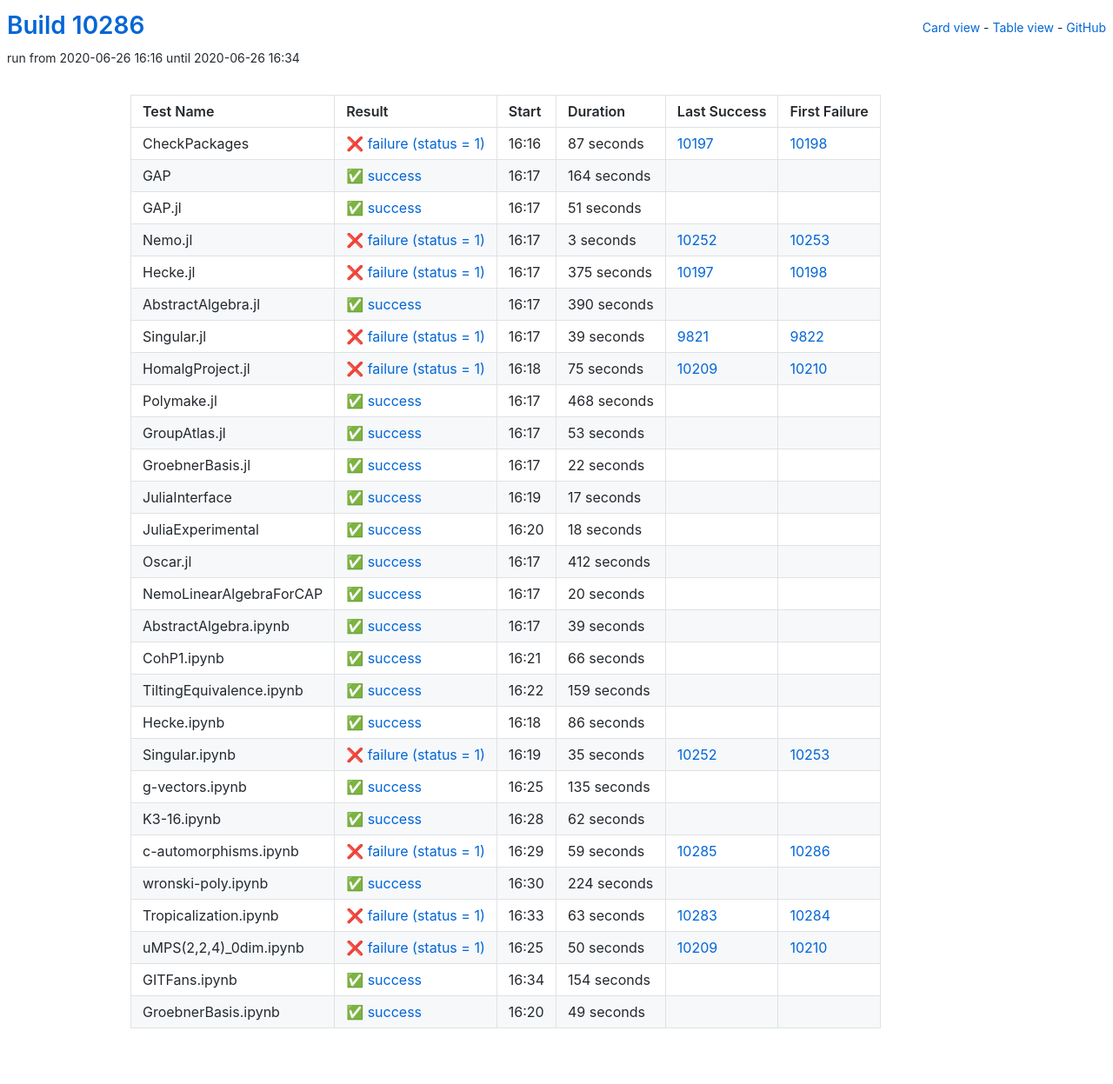
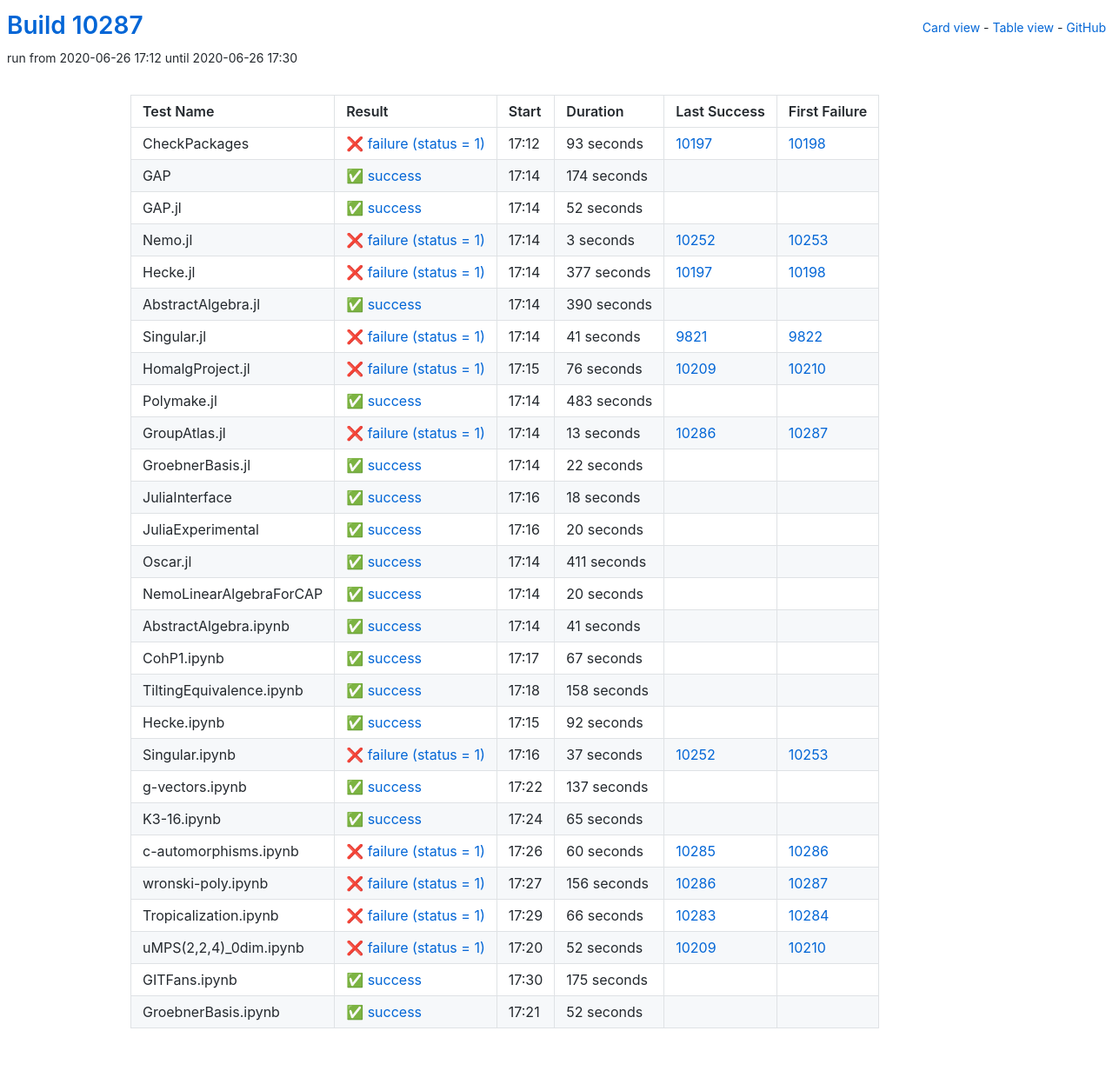
Before and after one commit to oscar-system/oscar-ci-status, a Jekyll site: the page built from table.html, in a window 1280 px wide. Shown: the whole page at 87% size. Built offline with Jekyll 4.4.1, drawn with Linux system fonts in a browser that asks for light colours.

Commit message:
Build #10287

```diff
--- a/_data/ci.yml
+++ b/_data/ci.yml
@@ -1,6 +1,6 @@
 ---
-build: 10286
-build_url: https://oscarci.mathematik.uni-kl.de/job/oscar/10286/
+build: 10287
+build_url: https://oscarci.mathematik.uni-kl.de/job/oscar/10287/
 job: oscar
 organization: oscar-system
 repo: oscar-ci-status
@@ -8,44 +8,44 @@ repourl: https://github.com/oscar-system/oscar-ci-status
 tests:
 - name: CheckPackages
   id: checkpackages
-  log: https://oscarci.mathematik.uni-kl.de/job/oscar/10286/artifact/logs/build-10286/CheckPackages.log
-  start: 2020-06-26 16:16
+  log: https://oscarci.mathematik.uni-kl.de/job/oscar/10287/artifact/logs/build-10287/CheckPackages.log
+  start: 2020-06-26 17:12
   success: false
   exitcode: 1
   status: failure
-  duration: 87
+  duration: 93
   last_success: 10197
   last_success_url: https://oscarci.mathematik.uni-kl.de/job/oscar/10197/
   first_failure: 10198
   first_failure_url: https://oscarci.mathematik.uni-kl.de/job/oscar/10198/
 - name: GAP
   id: gap
-  log: https://oscarci.mathematik.uni-kl.de/job/oscar/10286/artifact/logs/build-10286/GAP.log
-  start: 2020-06-26 16:17
+  log: https://oscarci.mathematik.uni-kl.de/job/oscar/10287/artifact/logs/build-10287/GAP.log
+  start: 2020-06-26 17:14
   success: true
   exitcode: 0
   status: success
-  duration: 164
+  duration: 174
   last_success: false
   last_success_url:
   first_failure: false
   first_failure_url:
 - name: GAP.jl
   id: gap-jl
-  log: https://oscarci.mathematik.uni-kl.de/job/oscar/10286/artifact/logs/build-10286/GAP.jl.log
-  start: 2020-06-26 16:17
+  log: https://oscarci.mathematik.uni-kl.de/job/oscar/10287/artifact/logs/build-10287/GAP.jl.log
+  start: 2020-06-26 17:14
   success: true
   exitcode: 0
   status: success
-  duration: 51
+  duration: 52
   last_success: false
   last_success_url:
   first_failure: false
   first_failure_url:
 - name: Nemo.jl
   id: nemo-jl
-  log: https://oscarci.mathematik.uni-kl.de/job/oscar/10286/artifact/logs/build-10286/Nemo.jl.log
-  start: 2020-06-26 16:17
+  log: https://oscarci.mathematik.uni-kl.de/job/oscar/10287/artifact/logs/build-10287/Nemo.jl.log
+  start: 2020-06-26 17:14
   success: false
   exitcode: 1
   status: failure
@@ -56,20 +56,20 @@ tests:
   first_failure_url: https://oscarci.mathematik.uni-kl.de/job/oscar/10253/
 - name: Hecke.jl
   id: hecke-jl
-  log: https://oscarci.mathematik.uni-kl.de/job/oscar/10286/artifact/logs/build-10286/Hecke.jl.log
-  start: 2020-06-26 16:17
+  log: https://oscarci.mathematik.uni-kl.de/job/oscar/10287/artifact/logs/build-10287/Hecke.jl.log
+  start: 2020-06-26 17:14
   success: false
   exitcode: 1
   status: failure
-  duration: 375
+  duration: 377
   last_success: 10197
   last_success_url: https://oscarci.mathematik.uni-kl.de/job/oscar/10197/
   first_failure: 10198
   first_failure_url: https://oscarci.mathematik.uni-kl.de/job/oscar/10198/
 - name: AbstractAlgebra.jl
   id: abstractalgebra-jl
-  log: https://oscarci.mathematik.uni-kl.de/job/oscar/10286/artifact/logs/build-10286/AbstractAlgebra.jl.log
-  start: 2020-06-26 16:17
+  log: https://oscarci.mathematik.uni-kl.de/job/oscar/10287/artifact/logs/build-10287/AbstractAlgebra.jl.log
+  start: 2020-06-26 17:14
   success: true
   exitcode: 0
   status: success
@@ -80,56 +80,56 @@ tests:
   first_failure_url:
 - name: Singular.jl
   id: singular-jl
-  log: https://oscarci.mathematik.uni-kl.de/job/oscar/10286/artifact/logs/build-10286/Singular.jl.log
-  start: 2020-06-26 16:17
+  log: https://oscarci.mathematik.uni-kl.de/job/oscar/10287/artifact/logs/build-10287/Singular.jl.log
+  start: 2020-06-26 17:14
   success: false
   exitcode: 1
   status: failure
-  duration: 39
+  duration: 41
   last_success: 9821
   last_success_url: https://oscarci.mathematik.uni-kl.de/job/oscar/9821/
   first_failure: 9822
   first_failure_url: https://oscarci.mathematik.uni-kl.de/job/oscar/9822/
 - name: HomalgProject.jl
   id: homalgproject-jl
-  log: https://oscarci.mathematik.uni-kl.de/job/oscar/10286/artifact/logs/build-10286/HomalgProject.jl.log
-  start: 2020-06-26 16:18
+  log: https://oscarci.mathematik.uni-kl.de/job/oscar/10287/artifact/logs/build-10287/HomalgProject.jl.log
+  start: 2020-06-26 17:15
   success: false
   exitcode: 1
   status: failure
-  duration: 75
+  duration: 76
   last_success: 10209
   last_success_url: https://oscarci.mathematik.uni-kl.de/job/oscar/10209/
   first_failure: 10210
   first_failure_url: https://oscarci.mathematik.uni-kl.de/job/oscar/10210/
 - name: Polymake.jl
   id: polymake-jl
-  log: https://oscarci.mathematik.uni-kl.de/job/oscar/10286/artifact/logs/build-10286/Polymake.jl.log
-  start: 2020-06-26 16:17
+  log: https://oscarci.mathematik.uni-kl.de/job/oscar/10287/artifact/logs/build-10287/Polymake.jl.log
+  start: 2020-06-26 17:14
   success: true
   exitcode: 0
   status: success
-  duration: 468
+  duration: 483
   last_success: false
   last_success_url:
   first_failure: false
   first_failure_url:
 - name: GroupAtlas.jl
   id: groupatlas-jl
-  log: https://oscarci.mathematik.uni-kl.de/job/oscar/10286/artifact/logs/build-10286/GroupAtlas.jl.log
-  start: 2020-06-26 16:17
-  success: true
-  exitcode: 0
-  status: success
-  duration: 53
-  last_success: false
-  last_success_url:
-  first_failure: false
-  first_failure_url:
+  log: https://oscarci.mathematik.uni-kl.de/job/oscar/10287/artifact/logs/build-10287/GroupAtlas.jl.log
+  start: 2020-06-26 17:14
+  success: false
+  exitcode: 1
+  status: failure
+  duration: 13
+  last_success: 10286
+  last_success_url: https://oscarci.mathematik.uni-kl.de/job/oscar/10286/
+  first_failure: 10287
+  first_failure_url: https://oscarci.mathematik.uni-kl.de/job/oscar/10287/
 - name: GroebnerBasis.jl
   id: groebnerbasis-jl
-  log: https://oscarci.mathematik.uni-kl.de/job/oscar/10286/artifact/logs/build-10286/GroebnerBasis.jl.log
-  start: 2020-06-26 16:17
+  log: https://oscarci.mathematik.uni-kl.de/job/oscar/10287/artifact/logs/build-10287/GroebnerBasis.jl.log
+  start: 2020-06-26 17:14
   success: true
   exitcode: 0
   status: success
@@ -140,20 +140,8 @@ tests:
   first_failure_url:
 - name: JuliaInterface
   id: juliainterface
-  log: https://oscarci.mathematik.uni-kl.de/job/oscar/10286/artifact/logs/build-10286/JuliaInterface.log
-  start: 2020-06-26 16:19
-  success: true
-  exitcode: 0
-  status: success
-  duration: 17
-  last_success: false
-  last_success_url:
-  first_failure: false
-  first_failure_url:
-- name: JuliaExperimental
-  id: juliaexperimental
-  log: https://oscarci.mathematik.uni-kl.de/job/oscar/10286/artifact/logs/build-10286/JuliaExperimental.log
-  start: 2020-06-26 16:20
+  log: https://oscarci.mathematik.uni-kl.de/job/oscar/10287/artifact/logs/build-10287/JuliaInterface.log
+  start: 2020-06-26 17:16
   success: true
   exitcode: 0
   status: success
@@ -162,22 +150,34 @@ tests:
   last_success_url:
   first_failure: false
   first_failure_url:
-- name: Oscar.jl
-  id: oscar-jl
-  log: https://oscarci.mathematik.uni-kl.de/job/oscar/10286/artifact/logs/build-10286/Oscar.jl.log
-  start: 2020-06-26 16:17
+- name: JuliaExperimental
+  id: juliaexperimental
+  log: https://oscarci.mathematik.uni-kl.de/job/oscar/10287/artifact/logs/build-10287/JuliaExperimental.log
+  start: 2020-06-26 17:16
   success: true
   exitcode: 0
   status: success
-  duration: 412
+  duration: 20
+  last_success: false
+  last_success_url:
+  first_failure: false
+  first_failure_url:
+- name: Oscar.jl
+  id: oscar-jl
+  log: https://oscarci.mathematik.uni-kl.de/job/oscar/10287/artifact/logs/build-10287/Oscar.jl.log
+  start: 2020-06-26 17:14
+  success: true
+  exitcode: 0
+  status: success
+  duration: 411
   last_success: false
   last_success_url:
   first_failure: false
   first_failure_url:
 - name: NemoLinearAlgebraForCAP
   id: nemolinearalgebraforcap
-  log: https://oscarci.mathematik.uni-kl.de/job/oscar/10286/artifact/logs/build-10286/NemoLinearAlgebraForCAP.log
-  start: 2020-06-26 16:17
+  log: https://oscarci.mathematik.uni-kl.de/job/oscar/10287/artifact/logs/build-10287/NemoLinearAlgebraForCAP.log
+  start: 2020-06-26 17:14
   success: true
   exitcode: 0
   status: success
@@ -188,156 +188,156 @@ tests:
   first_failure_url:
 - name: AbstractAlgebra.ipynb
   id: abstractalgebra-ipynb
-  log: https://oscarci.mathematik.uni-kl.de/job/oscar/10286/artifact/logs/build-10286/AbstractAlgebra.ipynb.log
-  start: 2020-06-26 16:17
+  log: https://oscarci.mathematik.uni-kl.de/job/oscar/10287/artifact/logs/build-10287/AbstractAlgebra.ipynb.log
+  start: 2020-06-26 17:14
   success: true
   exitcode: 0
   status: success
-  duration: 39
+  duration: 41
   last_success: false
   last_success_url:
   first_failure: false
   first_failure_url:
 - name: CohP1.ipynb
   id: cohp1-ipynb
-  log: https://oscarci.mathematik.uni-kl.de/job/oscar/10286/artifact/logs/build-10286/CohP1.ipynb.log
-  start: 2020-06-26 16:21
+  log: https://oscarci.mathematik.uni-kl.de/job/oscar/10287/artifact/logs/build-10287/CohP1.ipynb.log
+  start: 2020-06-26 17:17
   success: true
   exitcode: 0
   status: success
-  duration: 66
+  duration: 67
   last_success: false
   last_success_url:
   first_failure: false
   first_failure_url:
 - name: TiltingEquivalence.ipynb
   id: tiltingequivalence-ipynb
-  log: https://oscarci.mathematik.uni-kl.de/job/oscar/10286/artifact/logs/build-10286/TiltingEquivalence.ipynb.log
-  start: 2020-06-26 16:22
+  log: https://oscarci.mathematik.uni-kl.de/job/oscar/10287/artifact/logs/build-10287/TiltingEquivalence.ipynb.log
+  start: 2020-06-26 17:18
   success: true
   exitcode: 0
   status: success
-  duration: 159
+  duration: 158
   last_success: false
   last_success_url:
   first_failure: false
   first_failure_url:
 - name: Hecke.ipynb
   id: hecke-ipynb
-  log: https://oscarci.mathematik.uni-kl.de/job/oscar/10286/artifact/logs/build-10286/Hecke.ipynb.log
-  start: 2020-06-26 16:18
+  log: https://oscarci.mathematik.uni-kl.de/job/oscar/10287/artifact/logs/build-10287/Hecke.ipynb.log
+  start: 2020-06-26 17:15
   success: true
   exitcode: 0
   status: success
-  duration: 86
+  duration: 92
   last_success: false
   last_success_url:
   first_failure: false
   first_failure_url:
 - name: Singular.ipynb
   id: singular-ipynb
-  log: https://oscarci.mathematik.uni-kl.de/job/oscar/10286/artifact/logs/build-10286/Singular.ipynb.log
-  start: 2020-06-26 16:19
+  log: https://oscarci.mathematik.uni-kl.de/job/oscar/10287/artifact/logs/build-10287/Singular.ipynb.log
+  start: 2020-06-26 17:16
   success: false
   exitcode: 1
   status: failure
-  duration: 35
+  duration: 37
   last_success: 10252
   last_success_url: https://oscarci.mathematik.uni-kl.de/job/oscar/10252/
   first_failure: 10253
   first_failure_url: https://oscarci.mathematik.uni-kl.de/job/oscar/10253/
 - name: g-vectors.ipynb
   id: g-vectors-ipynb
-  log: https://oscarci.mathematik.uni-kl.de/job/oscar/10286/artifact/logs/build-10286/g-vectors.ipynb.log
-  start: 2020-06-26 16:25
+  log: https://oscarci.mathematik.uni-kl.de/job/oscar/10287/artifact/logs/build-10287/g-vectors.ipynb.log
+  start: 2020-06-26 17:22
   success: true
   exitcode: 0
   status: success
-  duration: 135
+  duration: 137
   last_success: false
   last_success_url:
   first_failure: false
   first_failure_url:
 - name: K3-16.ipynb
   id: k3-16-ipynb
-  log: https://oscarci.mathematik.uni-kl.de/job/oscar/10286/artifact/logs/build-10286/K3-16.ipynb.log
-  start: 2020-06-26 16:28
+  log: https://oscarci.mathematik.uni-kl.de/job/oscar/10287/artifact/logs/build-10287/K3-16.ipynb.log
+  start: 2020-06-26 17:24
   success: true
   exitcode: 0
   status: success
-  duration: 62
+  duration: 65
   last_success: false
   last_success_url:
   first_failure: false
   first_failure_url:
 - name: c-automorphisms.ipynb
   id: c-automorphisms-ipynb
-  log: https://oscarci.mathematik.uni-kl.de/job/oscar/10286/artifact/logs/build-10286/c-automorphisms.ipynb.log
-  start: 2020-06-26 16:29
+  log: https://oscarci.mathematik.uni-kl.de/job/oscar/10287/artifact/logs/build-10287/c-automorphisms.ipynb.log
+  start: 2020-06-26 17:26
   success: false
   exitcode: 1
   status: failure
-  duration: 59
+  duration: 60
   last_success: 10285
   last_success_url: https://oscarci.mathematik.uni-kl.de/job/oscar/10285/
   first_failure: 10286
   first_failure_url: https://oscarci.mathematik.uni-kl.de/job/oscar/10286/
 - name: wronski-poly.ipynb
   id: wronski-poly-ipynb
-  log: https://oscarci.mathematik.uni-kl.de/job/oscar/10286/artifact/logs/build-10286/wronski-poly.ipynb.log
-  start: 2020-06-26 16:30
-  success: true
-  exitcode: 0
-  status: success
-  duration: 224
-  last_success: false
-  last_success_url:
-  first_failure: false
-  first_failure_url:
-- name: Tropicalization.ipynb
-  id: tropicalization-ipynb
-  log: https://oscarci.mathematik.uni-kl.de/job/oscar/10286/artifact/logs/build-10286/Tropicalization.ipynb.log
-  start: 2020-06-26 16:33
+  log: https://oscarci.mathematik.uni-kl.de/job/oscar/10287/artifact/logs/build-10287/wronski-poly.ipynb.log
+  start: 2020-06-26 17:27
   success: false
   exitcode: 1
   status: failure
-  duration: 63
+  duration: 156
+  last_success: 10286
+  last_success_url: https://oscarci.mathematik.uni-kl.de/job/oscar/10286/
+  first_failure: 10287
+  first_failure_url: https://oscarci.mathematik.uni-kl.de/job/oscar/10287/
+- name: Tropicalization.ipynb
+  id: tropicalization-ipynb
+  log: https://oscarci.mathematik.uni-kl.de/job/oscar/10287/artifact/logs/build-10287/Tropicalization.ipynb.log
+  start: 2020-06-26 17:29
+  success: false
+  exitcode: 1
+  status: failure
+  duration: 66
   last_success: 10283
   last_success_url: https://oscarci.mathematik.uni-kl.de/job/oscar/10283/
   first_failure: 10284
   first_failure_url: https://oscarci.mathematik.uni-kl.de/job/oscar/10284/
 - name: uMPS(2,2,4)_0dim.ipynb
   id: umps-2-2-4-0dim-ipynb
-  log: https://oscarci.mathematik.uni-kl.de/job/oscar/10286/artifact/logs/build-10286/uMPS-2-2-4-_0dim.ipynb.log
-  start: 2020-06-26 16:25
+  log: https://oscarci.mathematik.uni-kl.de/job/oscar/10287/artifact/logs/build-10287/uMPS-2-2-4-_0dim.ipynb.log
+  start: 2020-06-26 17:20
   success: false
   exitcode: 1
   status: failure
-  duration: 50
+  duration: 52
   last_success: 10209
   last_success_url: https://oscarci.mathematik.uni-kl.de/job/oscar/10209/
   first_failure: 10210
   first_failure_url: https://oscarci.mathematik.uni-kl.de/job/oscar/10210/
 - name: GITFans.ipynb
   id: gitfans-ipynb
-  log: https://oscarci.mathematik.uni-kl.de/job/oscar/10286/artifact/logs/build-10286/GITFans.ipynb.log
-  start: 2020-06-26 16:34
+  log: https://oscarci.mathematik.uni-kl.de/job/oscar/10287/artifact/logs/build-10287/GITFans.ipynb.log
+  start: 2020-06-26 17:30
   success: true
   exitcode: 0
   status: success
-  duration: 154
+  duration: 175
   last_success: false
   last_success_url:
   first_failure: false
   first_failure_url:
 - name: GroebnerBasis.ipynb
   id: groebnerbasis-ipynb
-  log: https://oscarci.mathematik.uni-kl.de/job/oscar/10286/artifact/logs/build-10286/GroebnerBasis.ipynb.log
-  start: 2020-06-26 16:20
+  log: https://oscarci.mathematik.uni-kl.de/job/oscar/10287/artifact/logs/build-10287/GroebnerBasis.ipynb.log
+  start: 2020-06-26 17:21
   success: true
   exitcode: 0
   status: success
-  duration: 49
+  duration: 52
   last_success: false
   last_success_url:
   first_failure: false
```
Also changed, not shown: README.md.
